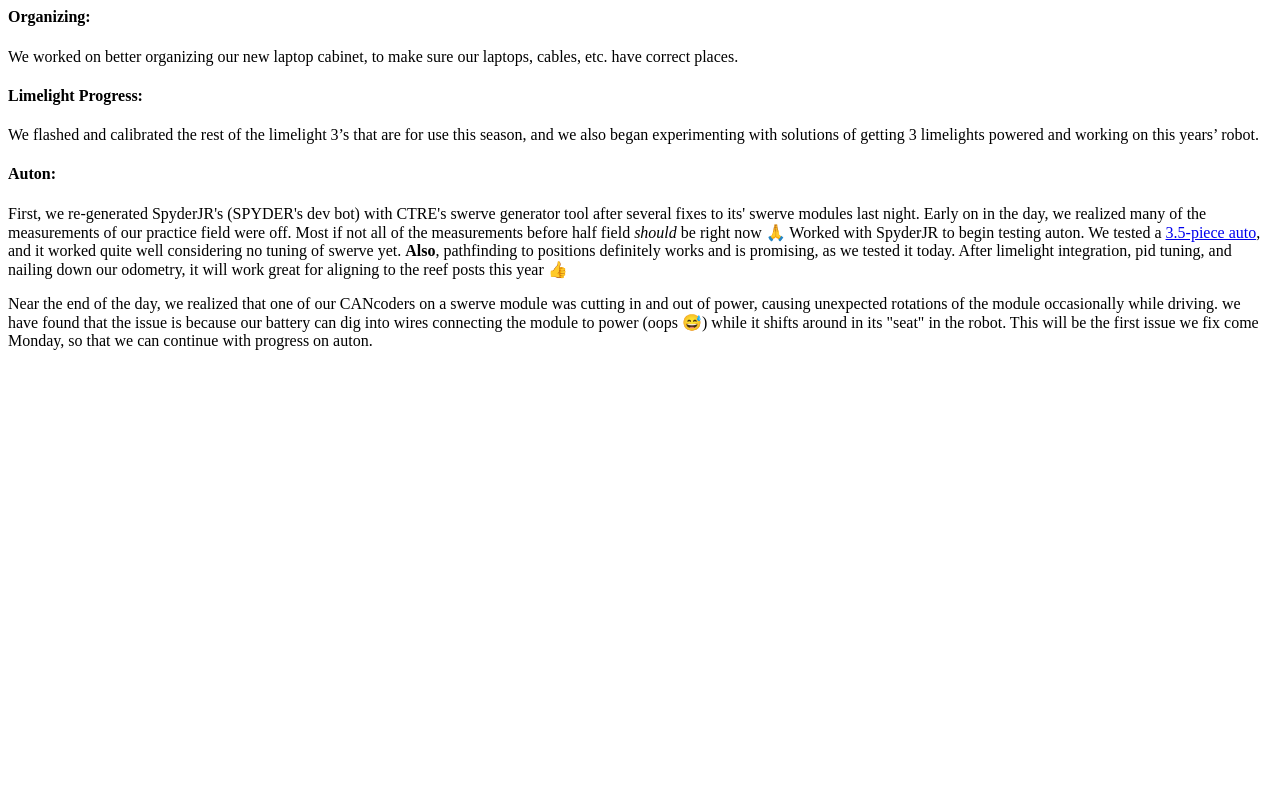
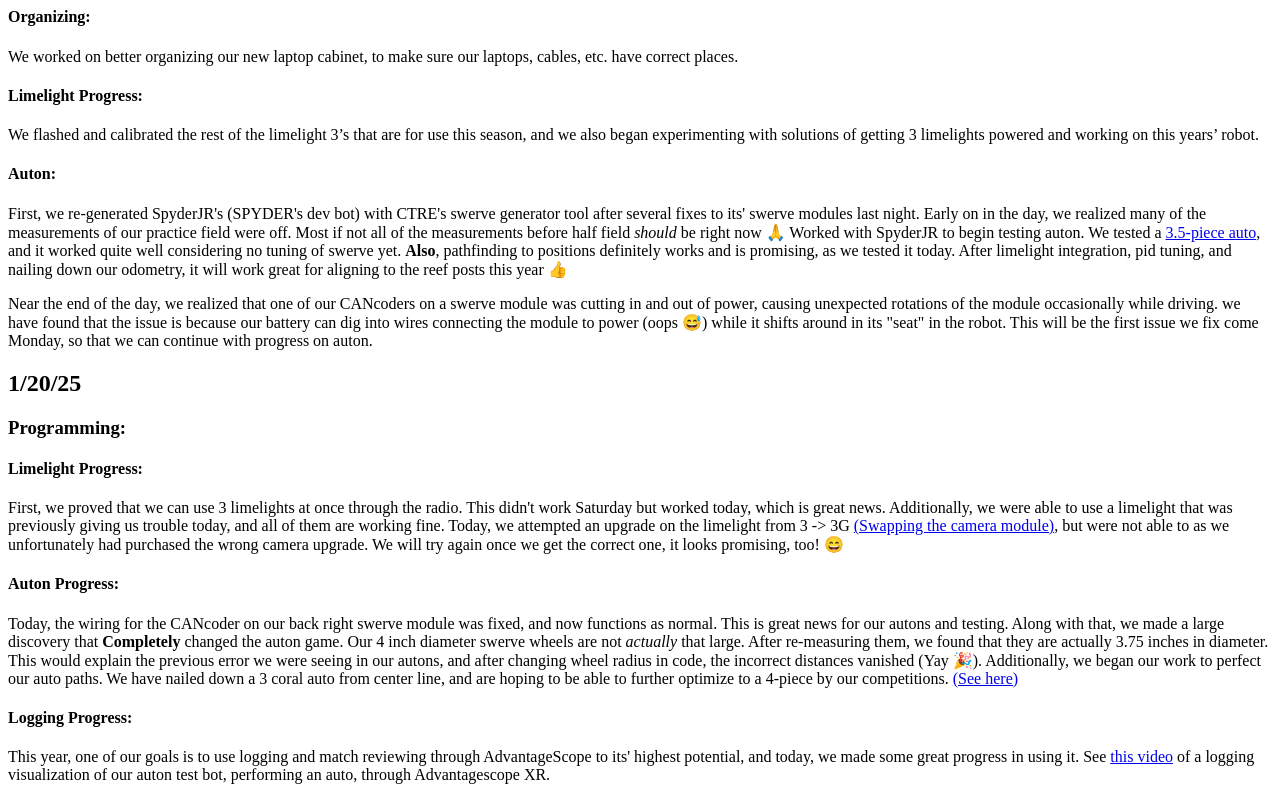
Before and after one commit to feds201/FEDS-Handbook, a Next.js app: page /Experiences/2025 in a window 1280 px wide. Shown: the part 222-1022 px from the top of the page. Before the commit the page ends 800 px from the top, so only its background shows below. Built offline with nearby package versions, Linux system fonts and the light colour scheme.

Commit message:
1/20 update added

```diff
--- a/pages/Experiences/2025.mdx
+++ b/pages/Experiences/2025.mdx
@@ -27,3 +27,29 @@
 Near the end of the day, we realized that one of our CANcoders on a swerve module was cutting in and out of power, causing unexpected rotations of the module occasionally while driving.
 we have found that the issue is because our battery can dig into wires connecting the module to power (oops 😅) while it shifts around in its "seat" in the robot. This will
 be the first issue we fix come Monday, so that we can continue with progress on auton.
+
+
+## 1/20/25
+
+### **Programming:**
+
+#### Limelight Progress:
+
+First, we proved that we can use 3 limelights at once through the radio. This didn't work Saturday but worked today, which is great news.
+Additionally, we were able to use a limelight that was previously giving us trouble today, and all of them are working fine.
+Today, we attempted an upgrade on the limelight from 3 -> 3G [(Swapping the camera module)](https://docs.limelightvision.io/docs/docs-limelight/hardware/limelight-3-global-shutter-upgrade), but were not able to as we unfortunately had
+purchased the wrong camera upgrade. We will try again once we get the correct one, it looks promising, too! 😄
+
+#### Auton Progress:
+
+Today, the wiring for the CANcoder on our back right swerve module was fixed, and now functions as normal. This is great news for our autons and testing. Along with that, we made a large discovery that **Completely** changed the auton game. Our 4 inch diameter swerve wheels are not *actually* that large.
+After re-measuring them, we found that they are actually 3.75 inches in diameter. This would explain the previous error we were seeing in our
+autons, and after changing wheel radius in code, the incorrect distances vanished (Yay 🎉). Additionally, we began our work to perfect our auto
+paths. We have nailed down a 3 coral auto from center line, and are hoping to be able to further optimize to a 4-piece by our competitions.
+[(See here)](https://imgur.com/a/Qjjf39E)
+
+#### Logging Progress:
+
+This year, one of our goals is to use logging and match reviewing through AdvantageScope to its' highest potential, and today, we made some great
+progress in using it. See [this video](https://imgur.com/a/hwpz6Zl) of a logging visualization of our auton test bot, performing an auto,
+through Advantagescope XR.
```
